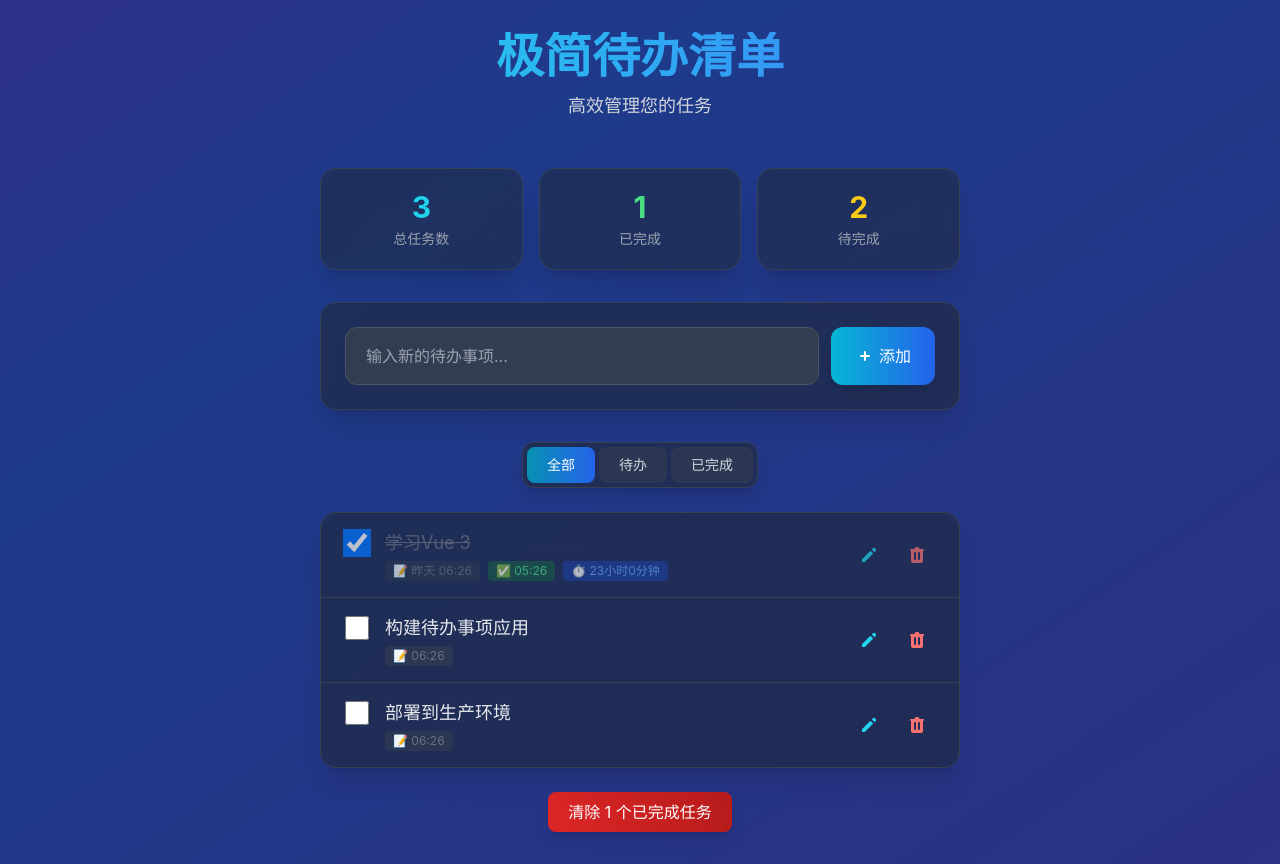
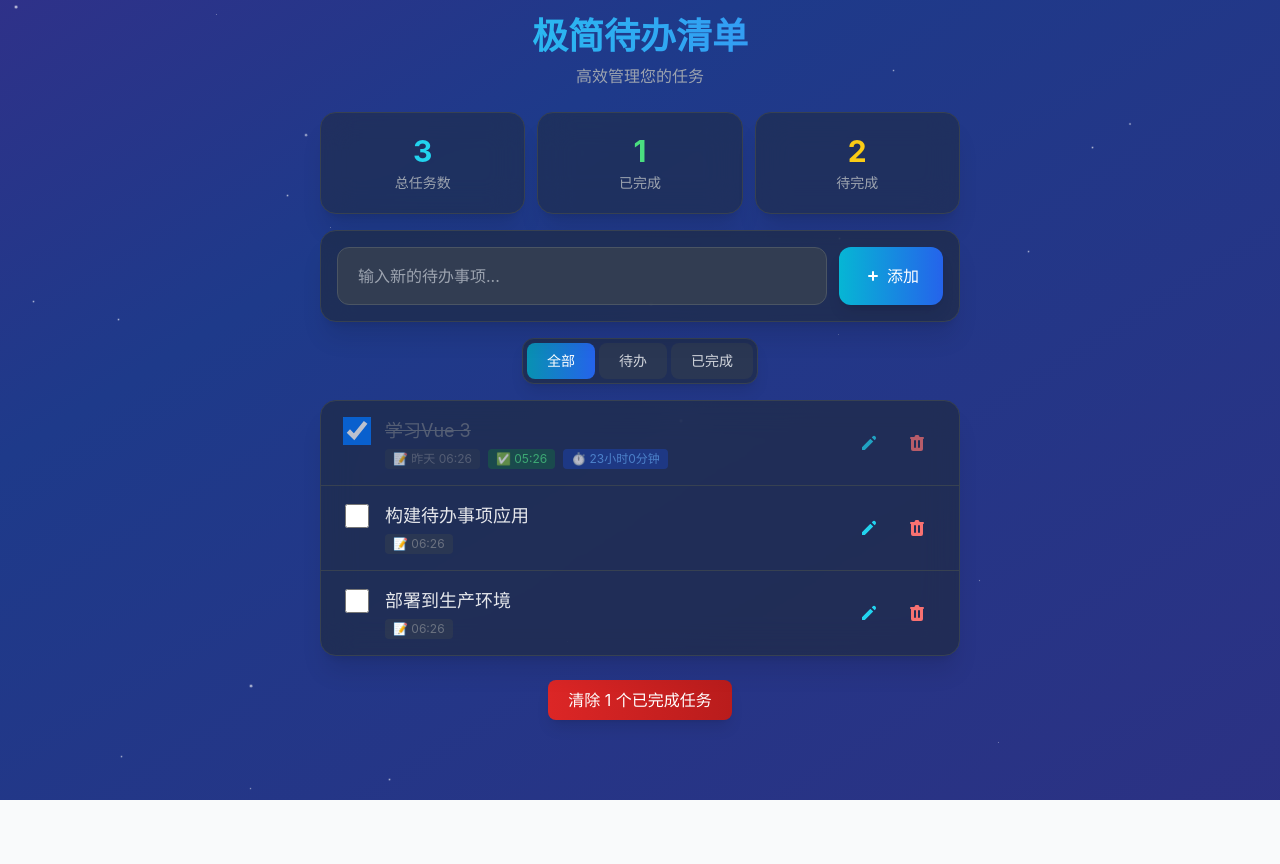
Before and after one commit to shadowchenjun/AIpro, a Vue app: page / in a window 1280 px wide. After the commit the page ends 800 px from the top, so only its background shows below. Built offline with nearby package versions, Linux system fonts and the light colour scheme.

Commit message:
feat: 紧凑布局，添加闪闪星光装饰动画

```diff
--- a/src/App.vue
+++ b/src/App.vue
@@ -1,14 +1,22 @@
 <template>
-  <div class="min-h-screen bg-gradient-to-br from-purple-900 via-blue-900 to-indigo-900">
-    <div class="container mx-auto px-4 py-8 max-w-2xl">
+  <div class="min-h-screen bg-gradient-to-br from-purple-900 via-blue-900 to-indigo-900 relative overflow-hidden">
+    <!-- Decorative Stars -->
+    <div class="absolute inset-0 pointer-events-none">
+      <div v-for="n in 30" :key="n"
+        class="absolute w-1 h-1 bg-white rounded-full animate-twinkle"
+        :style="getStarStyle(n)"
+      ></div>
+    </div>
+
+    <div class="container mx-auto px-4 py-4 max-w-2xl relative z-10">
       <!-- Header -->
-      <header class="mb-12 text-center">
-        <h1 class="text-5xl font-bold text-transparent bg-clip-text bg-gradient-to-r from-cyan-400 to-blue-500 mb-3">极简待办清单</h1>
-        <p class="text-gray-300 text-lg">高效管理您的任务</p>
+      <header class="mb-6 text-center">
+        <h1 class="text-4xl font-bold text-transparent bg-clip-text bg-gradient-to-r from-cyan-400 to-blue-500 mb-2">极简待办清单</h1>
+        <p class="text-gray-400 text-base">高效管理您的任务</p>
       </header>
 
       <!-- Stats Overview -->
-      <div class="grid grid-cols-1 md:grid-cols-3 gap-4 mb-8">
+      <div class="grid grid-cols-1 md:grid-cols-3 gap-3 mb-4">
         <div
           @click="filter = 'all'"
           class="cursor-pointer bg-gray-800/50 backdrop-blur-lg rounded-2xl shadow-xl p-5 text-center border border-gray-700 hover:border-cyan-500 transition-all duration-300 transform hover:scale-105 hover:shadow-cyan-500/30 animate-fade-in"
@@ -35,7 +43,7 @@
       </div>
 
       <!-- Add Todo Form -->
-      <div class="bg-gray-800/60 backdrop-blur-lg rounded-2xl shadow-xl p-6 mb-8 border border-gray-700">
+      <div class="bg-gray-800/60 backdrop-blur-lg rounded-2xl shadow-xl p-4 mb-4 border border-gray-700">
         <form @submit.prevent="addTodo" class="flex gap-3">
           <input
             v-model="newTodo"
@@ -57,7 +65,7 @@
       </div>
 
       <!-- Todo Filters -->
-      <div class="flex justify-center mb-6">
+      <div class="flex justify-center mb-4">
         <div class="inline-flex rounded-xl shadow-lg bg-gray-800/60 p-1 border border-gray-700" role="group">
           <button
             type="button"
@@ -248,6 +256,25 @@ const getDuration = (start: Date, end: Date): string => {
   if (minutes > 0) return `${minutes}分钟`;
   return `${seconds}秒`;
 };
+
+// Generate star position and animation
+const getStarStyle = (n: number) => {
+  const left = Math.random() * 100;
+  const top = Math.random() * 100;
+  const delay = Math.random() * 5;
+  const duration = 2 + Math.random() * 3;
+  const size = Math.random() > 0.7 ? 2 : 1;
+  return {
+    left: `${left}%`,
+    top: `${top}%`,
+    animationDelay: `${delay}s`,
+    animationDuration: `${duration}s`,
+    width: `${size}px`,
+    height: `${size}px`,
+    opacity: 0.3 + Math.random() * 0.7
+  };
+};
+
 const completedCount = computed(() => todos.value.filter(todo => todo.completed).length);
 const pendingCount = computed(() => todos.value.filter(todo => !todo.completed).length);
 
@@ -371,4 +398,20 @@ button {
     background-position: 0% 50%;
   }
 }
+
+/* Twinkling stars animation */
+@keyframes twinkle {
+  0%, 100% {
+    opacity: 0.3;
+    transform: scale(1);
+  }
+  50% {
+    opacity: 1;
+    transform: scale(1.5);
+  }
+}
+
+.animate-twinkle {
+  animation: twinkle ease-in-out infinite;
+}
 </style>
```
